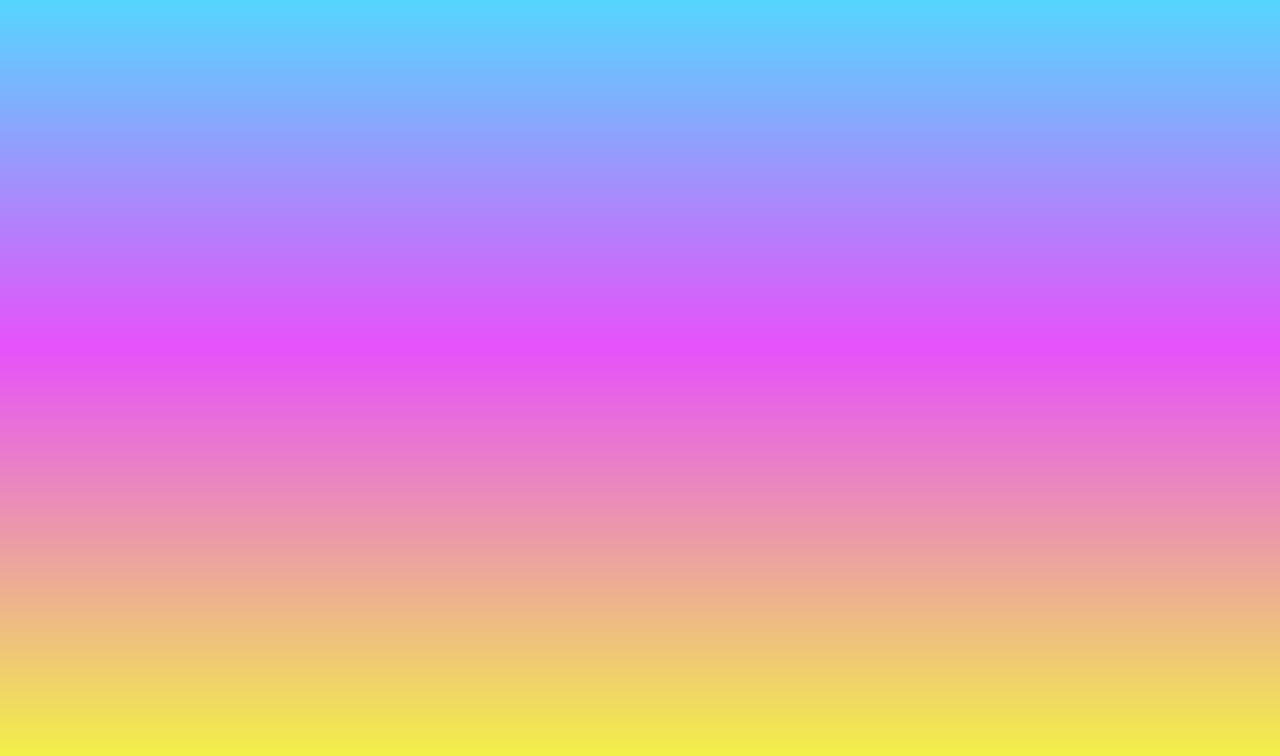
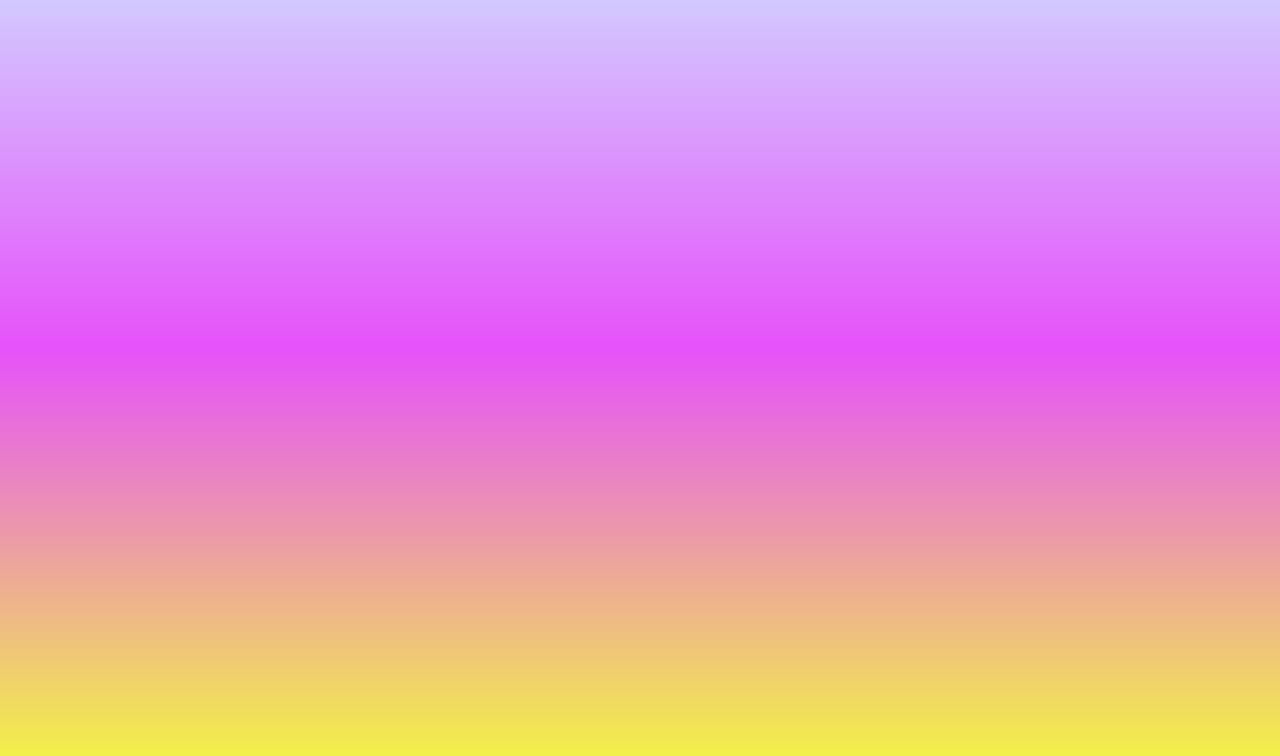
Before and after one commit to Emily-Cole2010/MyWebsite, a plain HTML site: page index.html in a window 1280 px wide. Shown: the part 60-816 px from the top of the page. Drawn offline with Linux system fonts and the light colour scheme.

Commit message:
Update index.html

```diff
--- a/index.html
+++ b/index.html
@@ -8,7 +8,7 @@
   <style>
   body{
         text-align: center;
-        background-image: linear-gradient(rgb(61, 236, 255), rgb(230, 82, 250), rgb(242, 239, 73));
+        background-image: linear-gradient(rgb(207, 221, 255), rgb(230, 82, 250), rgb(242, 239, 73));
         min-width: 100%;
         min-height: 100%;
       }
```
